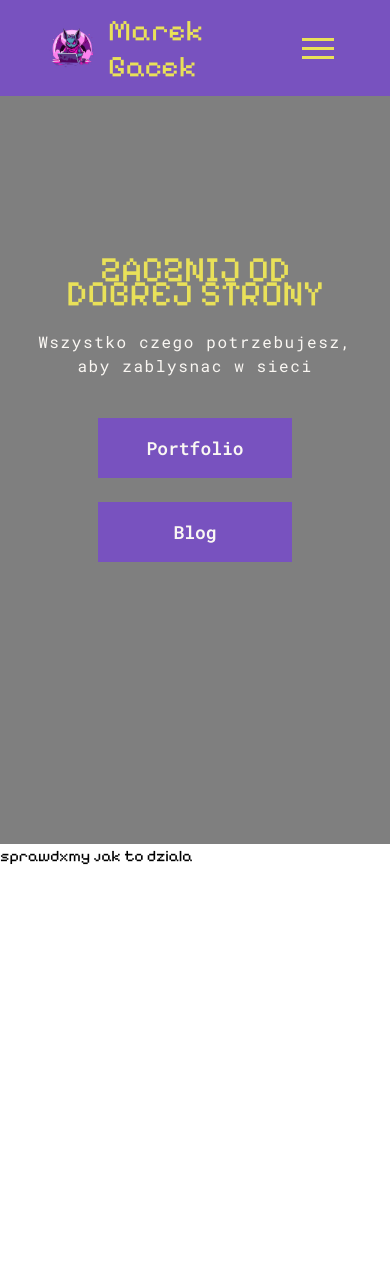
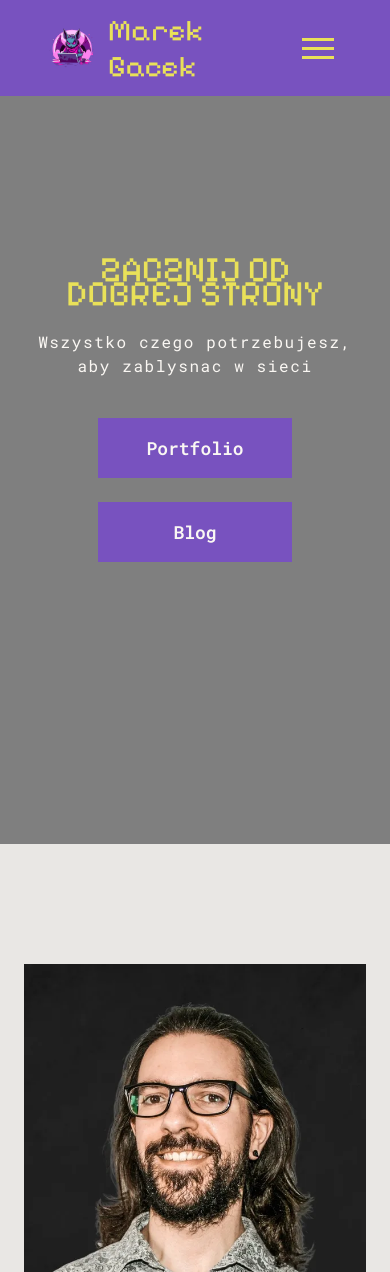
Before and after one commit to marekgacek45/personalPage, a Next.js app: page / in a window 390 px wide. Shown: the top 1272 px of the page. Before the commit the page ends 868 px from the top, so only its background shows below. Built offline with nearby package versions, Linux system fonts and the light colour scheme.

Commit message:
create template of about section

```diff
--- a/app/page.tsx
+++ b/app/page.tsx
@@ -1,13 +1,69 @@
-import HeroHeader from "./components/HeroHeader";
+'use client'
 
+import { useState, useEffect } from 'react'
+import HeroHeader from './components/HeroHeader'
+
+import myPhoto from '../public/assets/my-photo.webp'
+import myPhotoPixel from '../public/assets/my-photo--pixel.webp'
+import Image from 'next/image'
 
 export default function Home() {
-  return (
-   <>
-   <main >
+	const [currentImage, setCurrentImage] = useState(myPhoto)
 
-   <HeroHeader/>
-   </main>
-   </>
-  );
+  const handleMouseEnter = () => {
+    setCurrentImage(myPhotoPixel);
+  };
+
+  const handleMouseLeave = () => {
+    setCurrentImage(myPhoto);
+  };
+
+	return (
+		<main>
+			<HeroHeader />
+
+			<section className='bg-bgLight-400 pt-24 pb-12'>
+				<div className='flex flex-col h-full mx-auto px-6 sm:px-12 md:px-24 lg:px-12 2xl:px-24 xl:flex-row max-w-screen-2xl'>
+					<div className='flex justify-center items-center xl:h-auto mt-6 mb-12 xl:w-1/2 lg:pr-10 2xl:pr-16'>
+						<div className='flex flex-col relative'>
+							<Image
+								src={currentImage}
+								alt='zdjęcie przedstawiające mój wizerunek'
+								className='h-full object-cover box-shadow'
+								loading='lazy'
+								width='580'
+								height='580'
+                onMouseEnter={handleMouseEnter}
+                onMouseLeave={handleMouseLeave}
+							/>
+						</div>
+					</div>
+					<div className='flex flex-col justify-center gap-6 text-center xl:text-left xl:w-1/2 lg:mr-3'>
+						<h2 className='lg:text-left text-3xl xs:text-4xl md:text-5xl xl:text-6xl uppercase font-heading text-fontDark text-center'>Czesc, mam na imie Marek</h2>
+
+						<p className='text-xl md:text-2xl xl:text-3xl font-text leading-relaxed text-fontDark'>
+							Jestem <span className='font-heading text-ownPink-400'>WebDeveloperem</span>, który z pasją tworzy strony
+							internetowe.
+						</p>
+						<p className='text-xl md:text-2xl xl:text-3xl font-text leading-relaxed text-fontDark'>
+							Walczę na całej powierzchni programistycznego pola, wykorzystując
+							<span className='font-heading text-ownPurple-400 text-'>PHP</span>i
+							<span className='font-heading text-ownTurquise-400'>JavaScript</span>
+							jako swoje oręża.
+						</p>
+						<p className='text-xl md:text-2xl xl:text-3xl font-text leading-relaxed text-fontDark'>
+							Na swojej ścieżce programisty ukończyłem wiele kursów min.
+							<span className='font-heading text-ownPink-400'>Opanuj JS-Przeprogramowani</span>
+							czy
+							<span className='font-heading text-ownPurple-400'>wtf-Maciej Korsan</span>.
+						</p>
+						<p className='text-xl md:text-2xl xl:text-3xl font-text leading-relaxed text-fontDark'>
+							Oprócz tego jestem certyfikowanym specjalistą
+							<span className='font-heading text-ownTurquise-400'>google</span>z zakresu marketingu.
+						</p>
+					</div>
+				</div>
+			</section>
+		</main>
+	)
 }
```
Also changed, not shown: public/assets/my-photo--pixel.webp (added), public/assets/my-photo.webp (added).
